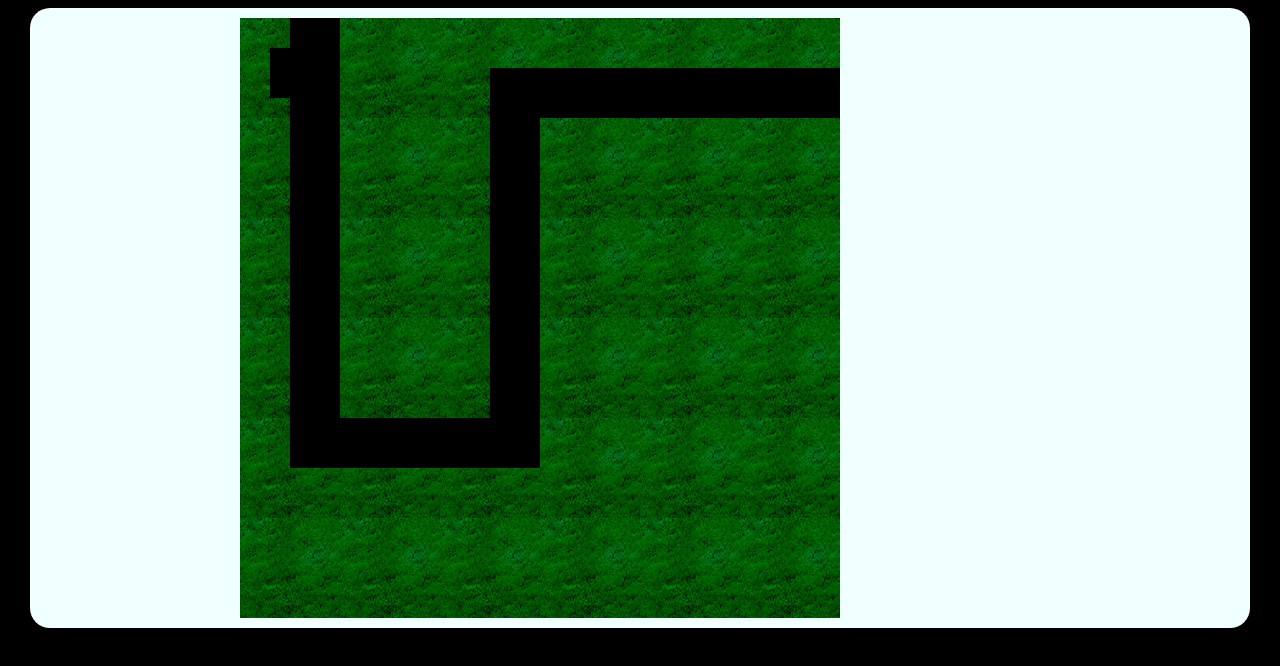
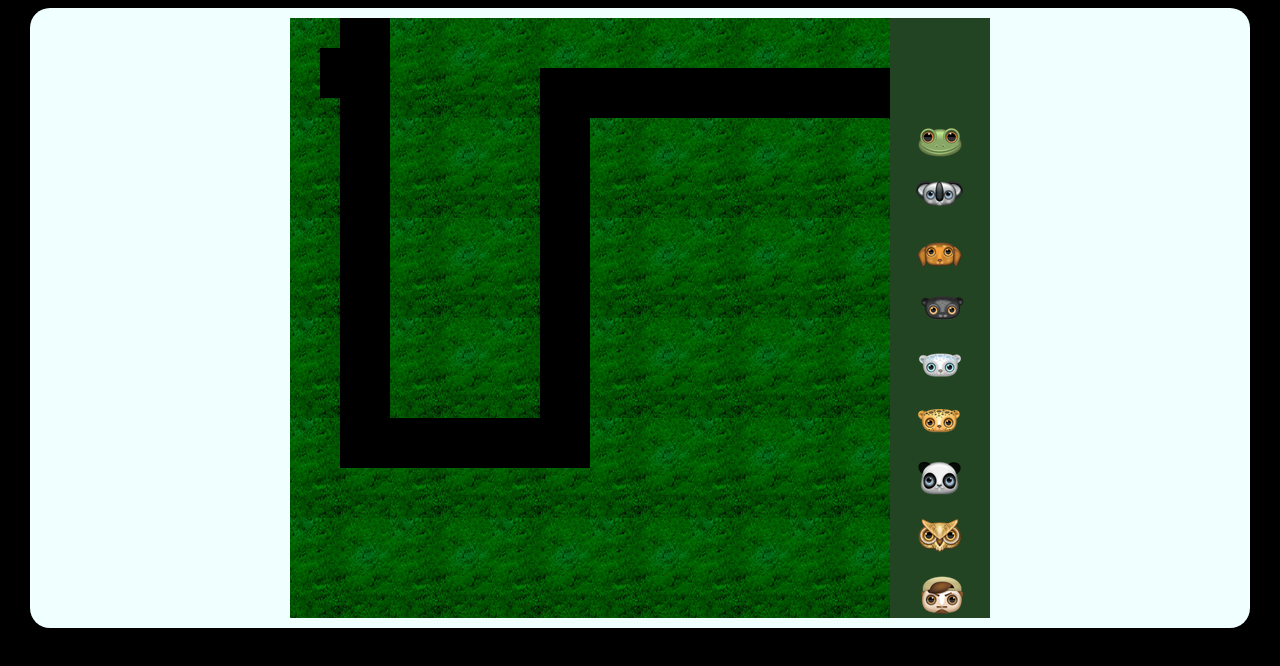
Before and after one commit to etoah/TowerDefense, a plain HTML site: page index.html in a window 1280 px wide. Drawn offline with Linux system fonts and the light colour scheme.

Commit message:
可以画防御塔
1.添加敌人的原型图，PS了我好久啊!!PS技能要提升啊
2.可以画防御塔

```diff
--- a/css/style.css
+++ b/css/style.css
@@ -19,7 +19,7 @@ section#game
 {
     position:relative;
     margin: 0 auto;
-    width:800px;
+    width:700px;
     height:600px;
 }
 section#imgresource
--- a/index.html
+++ b/index.html
@@ -10,23 +10,32 @@
 <article class="main">
 
     <section id="imgresource">
+        <img src="img/tower.png" id="imgTower"  />
 
     </section>
+    <section id="game">
+        <canvas id="map" width="600px" height="600px" style="background:url(img/bg.png) repeat;position:absolute;left:0;top:0;z-index:99;"></canvas>
+        <canvas id="main" width="600" height="600" style="position:absolute;left:0;top:0;z-index:100;"></canvas>
+        <canvas id="tower" width="600" height="600" style="position:absolute;left:0;top:0;z-index:100;"></canvas>
+        <canvas id="select" width="600" height="600" style="position:absolute;left:0;top:0;z-index:101;"></canvas>
+        <canvas id="info" width="100" height="600" style="background-color:#224422;position:absolute;left:600px;top:0;z-index:102;"></canvas>
+    </section>
+
     <script src="js/Config.js"></script>
     <script src="js/Tools.js"></script>
     <script src="js/Map.js"></script>
+    <script src="js/Tower.js"></script>
     <script src="js/Game.js"></script>
 
 
-    <section id="game">
-        <canvas id="map" width="600px" height="600px" style="background:url(img/bg.png) repeat;position:absolute;left:0;top:0;z-index:99;"></canvas>
-
-    </section>
 
 </article>
 <script>
     Lucien.Game.init();
     Lucien.Game.start();
+
+
+    ;
 </script>
 </body>
 </html>
--- a/js/Config.js
+++ b/js/Config.js
@@ -34,15 +34,25 @@ var Lucien=(function(L){
                 [0,0,0,0,0,0,0,0,1,0,0,0]]
 
         ],
-        canvasIds:{
-            map:'map',
-            main : 'main',
-            info :'info',
-            select : 'select',
-            tower : 'tower'
+        canvasElements:{
+            map:document.getElementById('map'),
+            main : document.getElementById('main'),
+            info :document.getElementById('info'),
+            select : document.getElementById('select'),
+            tower : document.getElementById('tower')
 
-        }
-
+        },
+        towerMap : [
+                    {x:0,y:80},{x:100,y:40},{x:100,y:80},
+                    {x:100,y:0},{x:50,y:0},{x:0,y:0},
+                    {x:0,y:40},{x:50,y:40},{x:50,y:80}
+                    ],
+        imgList :{
+                imgEnemy : document.getElementById("imgEnemy"),
+                imgTower : document.getElementById("imgTower"),
+                imgBullet : document.getElementById("imgBullet"),
+                imgBtn : document.getElementById("imgBtn")
+            }
     }
 
 
--- a/js/Game.js
+++ b/js/Game.js
@@ -3,18 +3,29 @@
  */
 var Lucien=(function(L){
     "use strict";
+
     L.Game={
         //画布列表信息
         canvasList : {},
         currentMap:[],
         initCanvas : function(){
             this.canvasList = {
-                map : document.getElementById(L.Config.canvasIds.map).getContext("2d")
+                map :L.Config.canvasElements.map.getContext("2d"),
+                info:L.Config.canvasElements.info.getContext("2d"),
+                select:L.Config.canvasElements.select.getContext("2d"),
+                main: L.Config.canvasElements.main.getContext("2d"),
+                tower: L.Config.canvasElements.tower.getContext("2d")
+
             }
+        },
+        //初始化数据
+        initData : function(){
+            L.Tower.init(this.canvasList.info, L.Config.imgList.imgTower);
         },
         init : function(){
 
             this.initCanvas();
+            this.initData();
 
         },
         start : function(){
--- /dev/null
+++ b/js/Tower.js
@@ -0,0 +1,231 @@
+/**
+ * Created by Administrator on 2014/12/5 0005.
+ */
+var Lucien=(function(L){
+    "use strict";
+    var towerTypeCount= L.Config.towerMap.length;
+
+    function Tower(cxt,type,x,y,width,height)
+    {
+        this.cxt=cxt;
+        this.x = x;
+        this.y = y;
+        this.width = width;
+        this.height = height;
+        //塔的类型
+        this.type = type;
+    }
+
+    //静态变量
+    Tower.towerPosition =[];
+    Tower.installTower=[];
+    Tower.towerImg=null;
+
+    Tower.towerType = [
+        {
+            level1:{
+                scope:100,buyIt:50,bullet:1,cd:20
+            },
+            level2:{
+                scope:110,buyIt:50,bullet:1,cd:18
+            },
+            level3:{
+                scope:120,buyIt:50,bullet:1,cd:15
+            }
+        },
+        {
+            level1:{
+                scope:120,buyIt:75,bullet:1,cd:18
+            },
+            level2:{
+                scope:130,buyIt:75,bullet:1,cd:15
+            },
+            level3:{
+                scope:140,buyIt:75,bullet:2,cd:12
+            }
+        },
+        {
+            level1:{
+                scope:140,buyIt:100,bullet:3,cd:18
+            },
+            level2:{
+                scope:150,buyIt:100,bullet:4,cd:15
+            },
+            level3:{
+                scope:160,buyIt:100,bullet:5,cd:12
+            }
+        },
+        {
+            level1:{
+                scope:130,buyIt:125,bullet:1,cd:50
+            },
+            level2:{
+                scope:140,buyIt:125,bullet:1,cd:40
+            },
+            level3:{
+                scope:150,buyIt:125,bullet:1,cd:30
+            }
+        },
+        {
+            level1:{
+                scope:150,buyIt:150,bullet:1,cd:20
+            },
+            level2:{
+                scope:160,buyIt:150,bullet:1,cd:15
+            },
+            level3:{
+                scope:170,buyIt:150,bullet:1,cd:12
+            }
+        },
+        {
+            level1:{
+                scope:150,buyIt:150,bullet:1,cd:20
+            },
+            level2:{
+                scope:160,buyIt:150,bullet:1,cd:15
+            },
+            level3:{
+                scope:170,buyIt:150,bullet:1,cd:12
+            }
+        },
+        {
+            level1:{
+                scope:180,buyIt:150,bullet:1,cd:20
+            },
+            level2:{
+                scope:190,buyIt:150,bullet:1,cd:15
+            },
+            level3:{
+                scope:200,buyIt:150,bullet:1,cd:12
+            }
+        },
+        {
+            level1:{
+                scope:210,buyIt:150,bullet:1,cd:20
+            },
+            level2:{
+                scope:220,buyIt:150,bullet:1,cd:15
+            },
+            level3:{
+                scope:230,buyIt:150,bullet:1,cd:12
+            }
+        },
+        {
+            level1:{
+                scope:80,buyIt:150,bullet:1,cd:20
+            },
+            level2:{
+                scope:90,buyIt:150,bullet:1,cd:15
+            },
+            level3:{
+                scope:100,buyIt:150,bullet:1,cd:12
+            }
+        }
+    ]
+    Tower.prototype={
+        img: L.Config.imgList.imgTower,
+        draw : function(){
+            L.Canvas.drawImg(this.cxt,this.img, L.Config.towerMap[this.type].x, L.Config.towerMap[this.type].y,this.width,this.height,this.x,this.y,this.width,this.height);
+        }
+    }
+    Tower.init=function(cxt,img){
+        for(var i = 0;i<towerTypeCount;i++){
+            L.Canvas.drawImg(cxt,img, L.Config.towerMap[i].x,L.Config.towerMap[i].y,50,40,25,100+i*57,50,40);
+            Tower.towerPosition.push({x:25,y:100+i*57,width:50,height:40});
+        }
+        Tower.towerImg = img;
+        Tower.bindClick();
+
+    };
+    function canInstall(xIndex,yIndex)
+    {
+     return L.Map.currentMap[xIndex][yIndex]===0&&!Tower.installTower[xIndex+"_"+yIndex];
+    }
+
+    function clickDown(e)
+    {
+        var x= e.offsetX|| e.layerX,
+            y= e.offsetY|| e.layerY,
+            select = L.Config.canvasElements.select;
+
+        for(var i= 0,len= L.Tower.towerPosition.length;i<len;i++)
+        {
+            if(L.Canvas.isPointInRect({x:x,y:y}, L.Tower.towerPosition[i]))
+            {
+                select.towerIndex=i;
+                select.onmousemove=selectPointMove;
+                select.onmouseup=clickUp;
+
+                break;
+            }
+        }
+
+    }
+    function selectPointMove(e)
+    {
+        var x = e.offsetX || e.layerX,
+             y = e.offsetY || e.layerY,
+             cxt = L.Game.canvasList.select,
+             i=this.towerIndex|| 0,
+            //地图上的坐标点
+            xIndex,yIndex;
+        xIndex = Math.floor(x / 50);
+        yIndex = Math.floor(y / 50);
+        L.Canvas.clear(cxt,600,600);
+        //画出塔在左侧区域
+        L.Canvas.drawImg(cxt,Tower.towerImg,L.Config.towerMap[i].x,L.Config.towerMap[i].y,50,40,x-25,y-20,50,50);
+        if(canInstall(xIndex,yIndex))
+        {
+            L.Canvas.drawRect(cxt,xIndex*50,yIndex*50,50,50,'yellow');
+            L.Canvas.fillArc(cxt,x,y,Tower.towerType[i]['level1'].scope,"rgba(25,70,174,0.4)");
+        }
+
+
+
+
+    }
+    function clickUp(e)
+    {
+
+        var cxt = L.Game.canvasList.select,
+            towerCvs=  L.Game.canvasList.tower,
+            i=this.towerIndex||0,
+            x = e.offsetX || e.layerX,
+            y = e.offsetY || e.layerY,
+            xIndex,yIndex
+            ;
+        //清除引用
+        this.towerIndex=null;
+        xIndex = Math.floor(x / 50);
+        yIndex = Math.floor(y / 50);
+        L.Canvas.clear(cxt,600,600);
+        if(canInstall(xIndex,yIndex)) {
+            var tower = new Tower(towerCvs,i, xIndex * 50, yIndex * 50, 50, 40)
+            tower.draw();
+            //标记当前位置有塔
+            Tower.installTower[xIndex+"_"+yIndex] = i+"";
+        }
+
+
+
+        this.onmouseup=null;
+        this.onmousemove=null;
+
+    }
+    Tower.bindClick=function(){
+        var info=L.Config.canvasElements.info,
+             select = L.Config.canvasElements.select;
+
+        info.onmousedown=clickDown;
+
+        //如果鼠标释放的位置还在左侧,则取消此次操作
+        info.onmouseup = function(){
+
+            L.Canvas.clear(L.Game.canvasList.select,500,500);
+            select.onmousemove = null;
+            select.onmousedown = null;
+        }
+    }
+    L.Tower=Tower;
+    return L;
+}(Lucien||{}));
```
Also changed, not shown: js/Enemy.js (added, +12 -0 lines), img/Enemy.jpg (added), img/Tower.png (added), img/TowerO.png (added), img/enemy.png (added), img/敌人.jpg (added), 3 other files.
